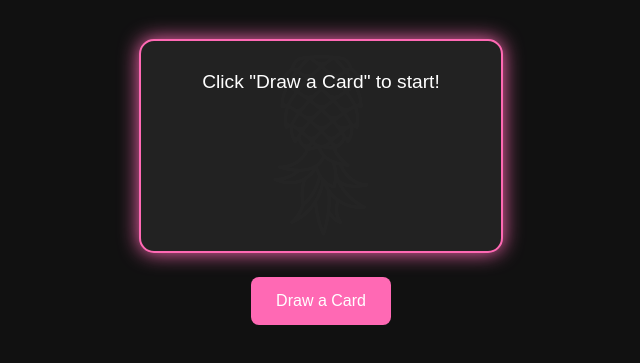
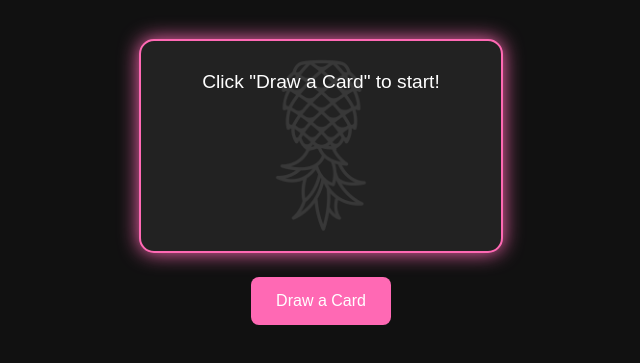
Before and after one commit to PNPLVibes/The_PNPL_Game, a plain HTML site: page index.html in a window 1280 px wide. Shown: the part 109-472 px from the top of the page, without its empty margins (319-959 px from the left). Drawn offline with Linux system fonts and the light colour scheme.

Commit message:
Update index.html

```diff
--- a/index.html
+++ b/index.html
@@ -39,11 +39,11 @@
       position: absolute;
       top: 50%;
       left: 50%;
-      width: 275px;
-      height: 275px;
+      width: 260px;
+      height: 260px;
       background: url('https://raw.githubusercontent.com/PNPLVibes/The_PNPL_Game/main/pnpl-bg.png') center center no-repeat;
       background-size: contain;
-      opacity: 0.01;
+      opacity: 0.1;
       transform: translate(-50%, -50%);
       pointer-events: none;
       z-index: 0;
```
